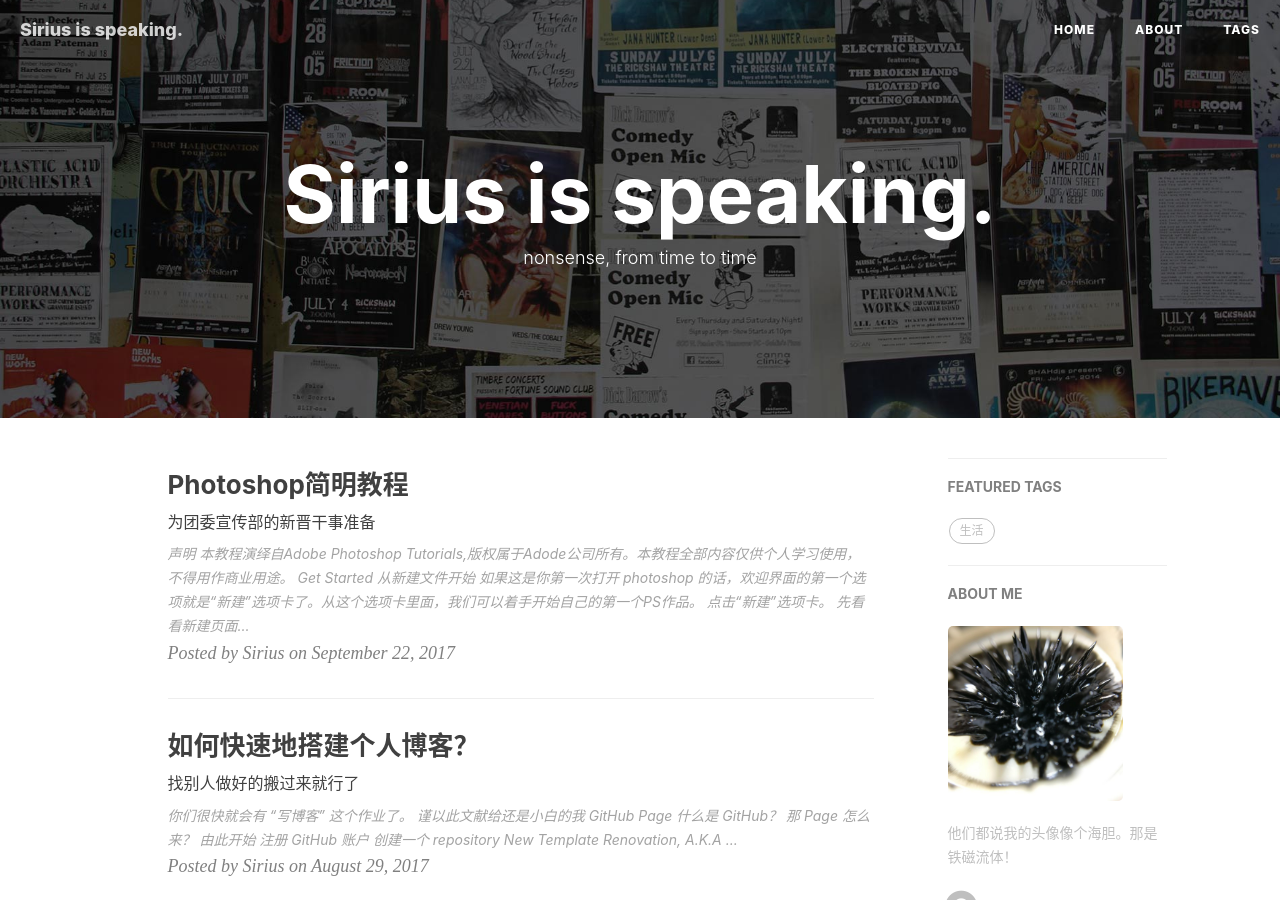
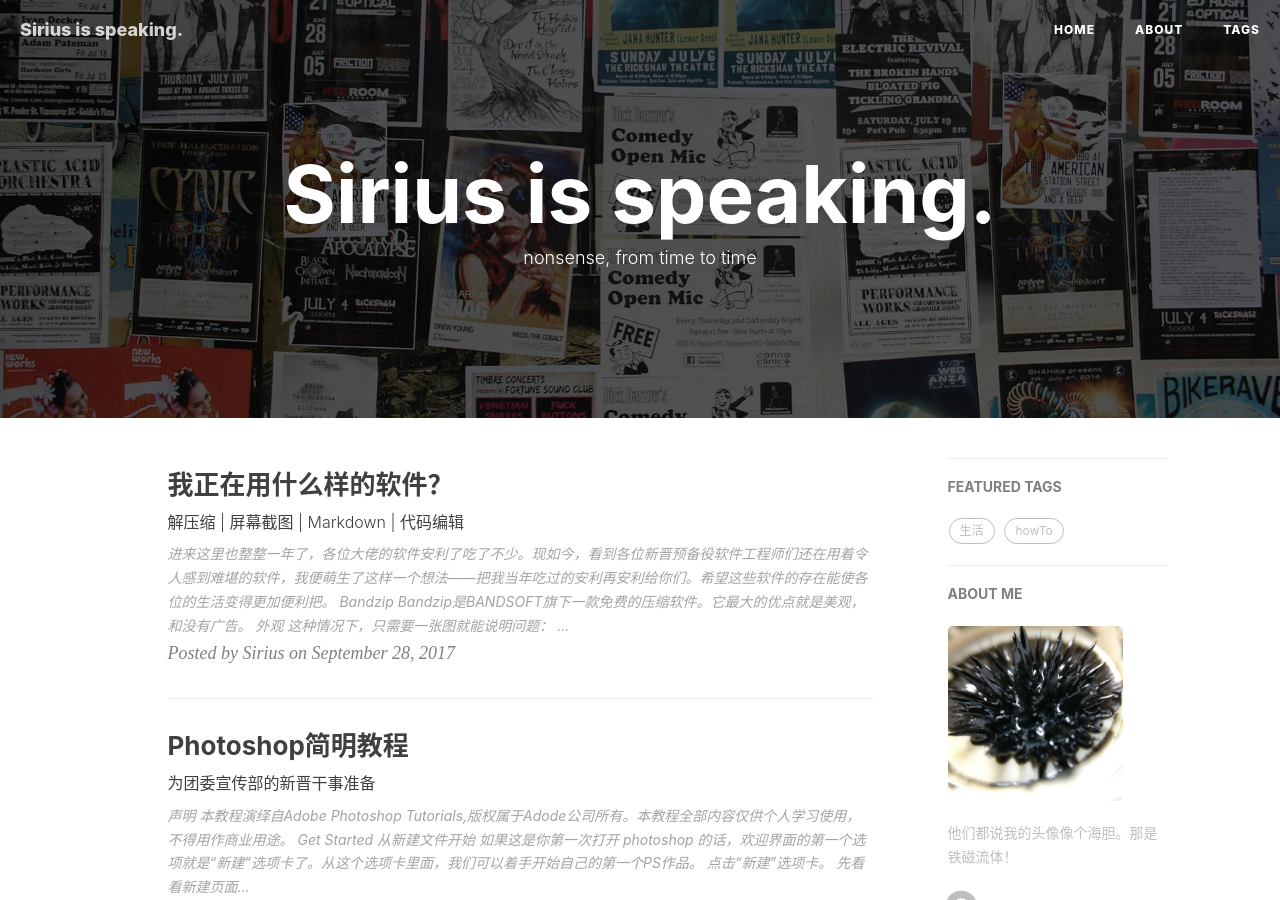
Before and after one commit to Siriussee/siriussee.github.io, a Jekyll site: the page built from index.html, in a window 1280 px wide and 900 px high. Built offline with Jekyll 4.4.1, drawn with Linux system fonts in a browser that asks for light colours; nearby versions of some CDN libraries; the list of posts is cut into pages by our own code; comment, search, counter and statistics services are not loaded.

Commit message:
add pOST

```diff
--- a/_posts/2017-09-22-easy-ps-guide.md
+++ b/_posts/2017-09-22-easy-ps-guide.md
@@ -7,6 +7,7 @@ author:     "Sirius"
 header-img: "img/ps-guide.jpg"
 tags:
     - Photoshop
+    - howTo
 ---
 # 声明
 
--- /dev/null
+++ b/_posts/2017-09-28-useful-free-software-in-windows.md
@@ -0,0 +1,35 @@
+---
+layout:     post
+title:      "我正在用什么样的软件？"
+subtitle:   "解压缩 | 屏幕截图 | Markdown | 代码编辑"
+date:       2017-09-28 01:00:00
+author:     "Sirius"
+header-img: "img/ps-guide.jpg"
+tags:
+    - life-hack
+---
+进来这里也整整一年了，各位大佬的软件安利了吃了不少。现如今，看到各位新晋预备役软件工程师们还在用着令人感到难堪的软件，我便萌生了这样一个想法——把我当年吃过的安利再安利给你们。希望这些软件的存在能使各位的生活变得更加便利把。
+
+# Bandzip
+
+[Bandzip](xx)是BANDSOFT旗下一款免费的压缩软件。它最大的优点就是美观，和没有广告。
+
+## 外观
+
+这种情况下，只需要一张图就能说明问题：
+
+![pic-of-bandzip](xx)
+
+相较于另一款好评颇丰的开源压缩软件7-zip来说，在外貌方面，Bandzip可能真的是属于第一梯队的软件。
+
+此外，Bandzip对于分辨率的适配是极好的。从前在1920*1080的分辨率下用着快压，感觉问题不大，就是偶尔要一个权限来更新而已。更新了装备之后再看快压，在更高的分辨率下已经糊成了像素点，基本上是不能用了。相对的，Bandzip无论在哪个分辨率下都表现优秀，值得称道。
+
+## 没有广告，孑然一身
+
+360压缩，好压快压，Bandzip，这几个软件，我也各自都用过小半年了，还是Bandzip最清爽。
+
+360压缩，不用谈，带这个数字的软件必然有一个在你家电脑上开枝散叶的梦想。所以，我个人的建议是，删光，然后不信任其证书，最后组策略以蔽之，永绝后患。
+
+好压，全程2345好压，标榜“永久免费无广告”。事实似乎也的确如此。在使用好压的这段日子里，2345旗下的软件一个也没有住进来。这一点也证明了好压官网上的大字并非虚假宣传。只是有一点我比较在意，好压偶尔会向你要管理员权限来升级，这个弹窗令人烦躁。
+
+Bandzip，是真的没有广告，而且，当它需要升级的时候，从来都只在你主动打开它时才提醒你，不会在我忙的不行的时候推送一个微小的更新。
```
